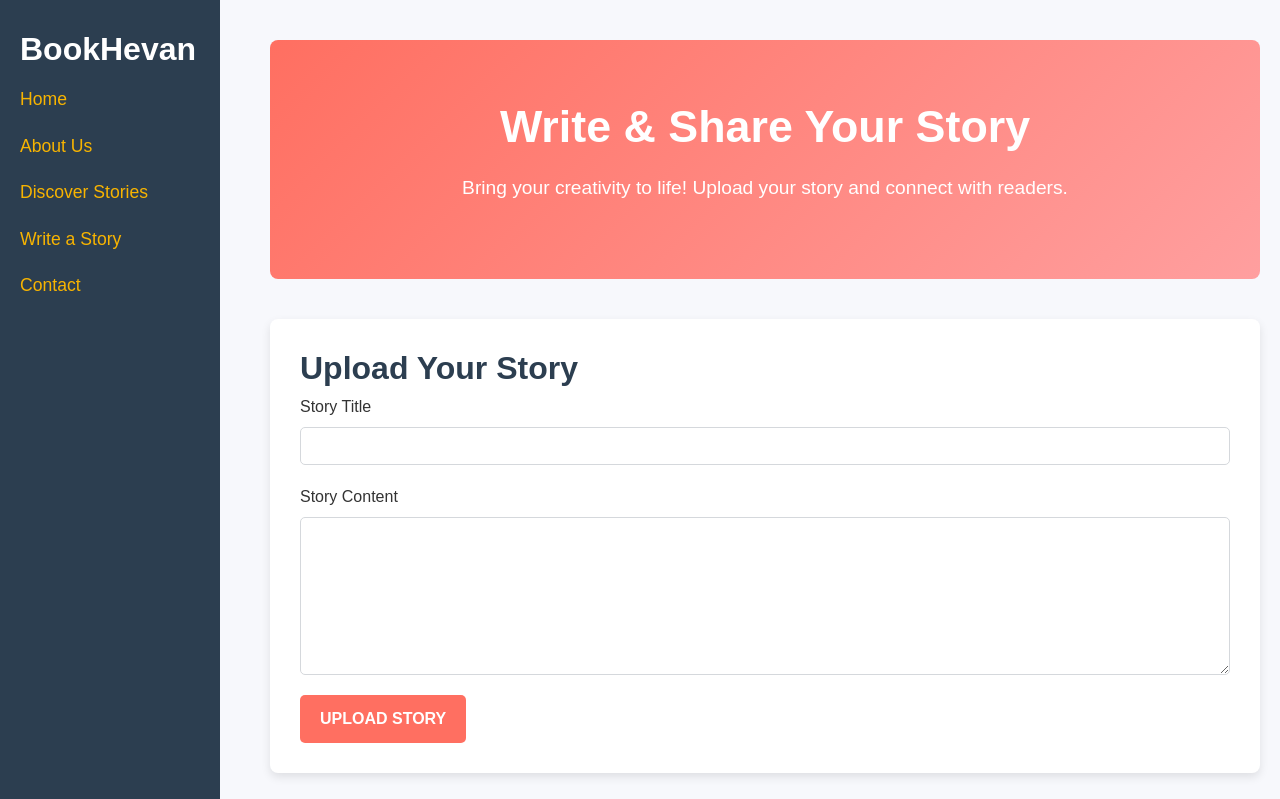
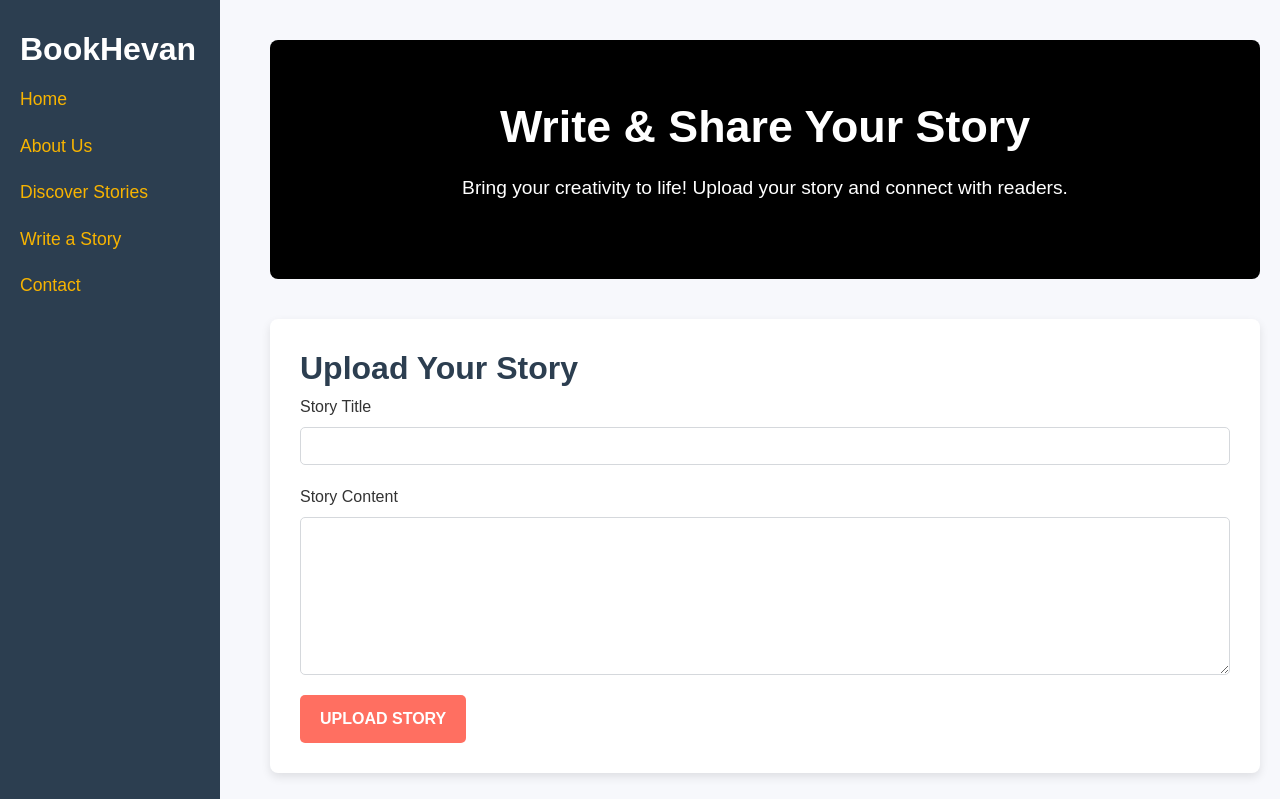
Before and after one commit to GMPBhagya/web_CSC3132_PROJECT, a PHP site: page /write_story.php in a window 1280 px wide. Shown: the top 799 px of the page. Run offline with PHP 8.4, Linux system fonts and the light colour scheme; tables that the repository leaves empty or names only in its code hold one stand-in row (values such as "Sample post"); grey boxes marked "Sample" are stand-in pictures.

Commit message:
write story file created

```diff
--- a/write_story.php
+++ b/write_story.php
@@ -1,6 +1,19 @@
 <?php
 // Include the database connection file
 include('dbconf.php');
+
+// Fetch images from the database
+$imageQuery = "SELECT image_url FROM images";
+$imageResult = $conn->query($imageQuery);
+$imageUrls = [];
+
+if ($imageResult->num_rows > 0) {
+    while($row = $imageResult->fetch_assoc()) {
+        $imageUrls[] = $row['image_url']; // Store the image URLs in an array
+    }
+} else {
+    $imageUrls = ['default_image.jpg']; // Fallback image if no data is found
+}
 
 if ($_SERVER["REQUEST_METHOD"] == "POST") {
     // Collect form data
@@ -68,12 +81,14 @@ if ($_SERVER["REQUEST_METHOD"] == "POST") {
 
     /* Page Header */
     .page-header {
-      background: linear-gradient(135deg, #FF6F61, #FF9F9F);
+      background-color: #000;
       color: #FFF;
       padding: 60px 20px;
       text-align: center;
       border-radius: 8px;
       margin-bottom: 40px;
+      position: relative;
+      overflow: hidden;
     }
 
     .page-header h1 {
@@ -155,6 +170,27 @@ if ($_SERVER["REQUEST_METHOD"] == "POST") {
       border-color: #FF6F61;
       box-shadow: 0 0 10px rgba(255, 111, 97, 0.5);
     }
+
+    /* Image Slider */
+    .header-image-slider {
+      position: absolute;
+      top: 0;
+      left: 0;
+      width: 100%;
+      height: 100%;
+      background-size: cover;
+      background-position: center;
+      animation: slideShow 20s infinite;
+    }
+
+    @keyframes slideShow {
+      <?php
+        foreach ($imageUrls as $index => $imageUrl) {
+          $percent = $index * 25;
+          echo "{$percent}% { background-image: url('{$imageUrl}'); }\n";
+        }
+      ?>
+    }
   </style>
 </head>
 <body>
@@ -170,8 +206,9 @@ if ($_SERVER["REQUEST_METHOD"] == "POST") {
 
   <!-- Main Content -->
   <div class="main-content">
-    <!-- Page Header -->
+    <!-- Page Header with Image Slider -->
     <section class="page-header">
+      <div class="header-image-slider"></div>
       <h1>Write & Share Your Story</h1>
       <p>Bring your creativity to life! Upload your story and connect with readers.</p>
     </section>
```
